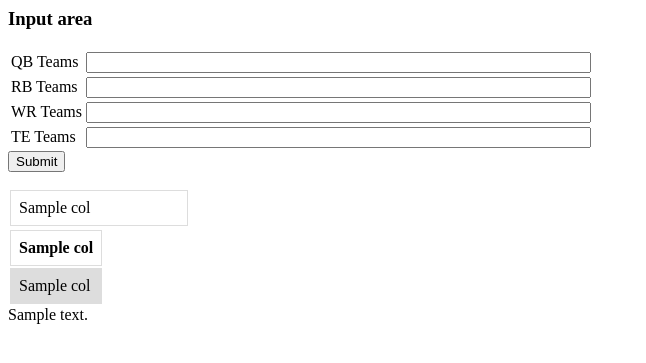
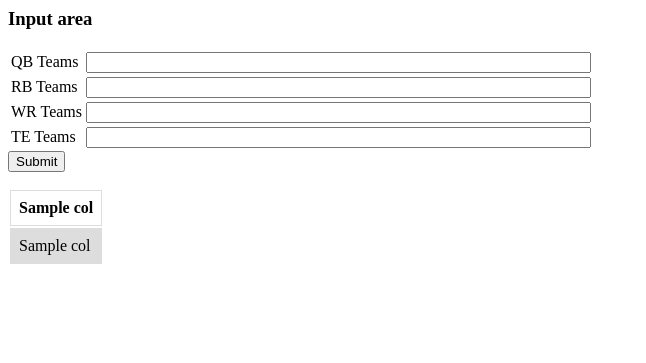
Before and after one commit to dhan12/FantasyFootball, a Flask app: template fantasy_football/templates/ff_strength_of_schedule.html in a window 1280 px wide. Shown: the top 363 px of the page, without its empty margins (0-646 px from the left). Run offline with Flask 2, Linux system fonts and the light colour scheme; the template is opened without the code that fills it: values that come from a table or form of the project are taken from there, most other values are stand-ins (such as "Sample title", 1, 10 or a date in 2020); parts of the project's set-up code (start-up, migrations or seed data) failed here and were passed over; some libraries are stand-ins or nearby versions.

Commit message:
remove code for realigning tables

```diff
--- a/fantasy_football/templates/ff_strength_of_schedule.html
+++ b/fantasy_football/templates/ff_strength_of_schedule.html
@@ -90,28 +90,6 @@
     <table class="output">
     {% for data in scoresTable %}
         {% for col in headers %}
-            {% if not col %}
-                <!-- Print the position in column 0 -->
-                <th class="headcol">{{data.pos}}</th>
-            {% endif %}
-        {% endfor %}
-        {% for row in data.scores %}
-            <tr>
-                {% for col in row %}
-                    {% if col.name is defined %}
-                        <td class="headcol">{{col.name}}</td>
-                    {% endif %}
-                {% endfor %}
-            </tr>
-        {% endfor %}
-    {% endfor %}
-    </table>
-
-
-    <!-- <div class="scrolled"> -->
-    <table class="output">
-    {% for data in scoresTable %}
-        {% for col in headers %}
             {% if col %}
                 <th class="">{{col}}</th>
             {% else %}
@@ -132,8 +110,6 @@
         {% endfor %}
     {% endfor %}
     </table>
-    <!-- </div> <!-- class="scrolled"> -->
 
-    {{ content }}
 
 {% endblock %}
```
